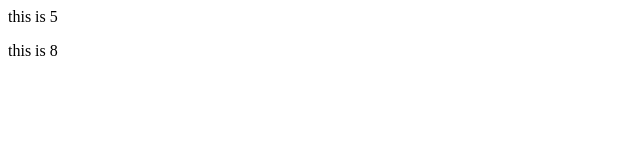
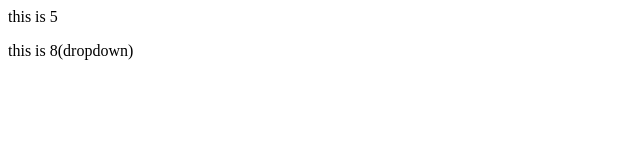
Before and after one commit to Naman1000/abc1, a plain HTML site: page index.html in a window 1280 px wide. Shown: the full height of the page, 0-640 px from the left. Drawn offline with Linux system fonts and the light colour scheme.

```diff
--- a/index.html
+++ b/index.html
@@ -1,2 +1,2 @@
 <p>this is 5</p>
-<p>this is 8</p>
+<p>this is 8(dropdown)</p>
```
